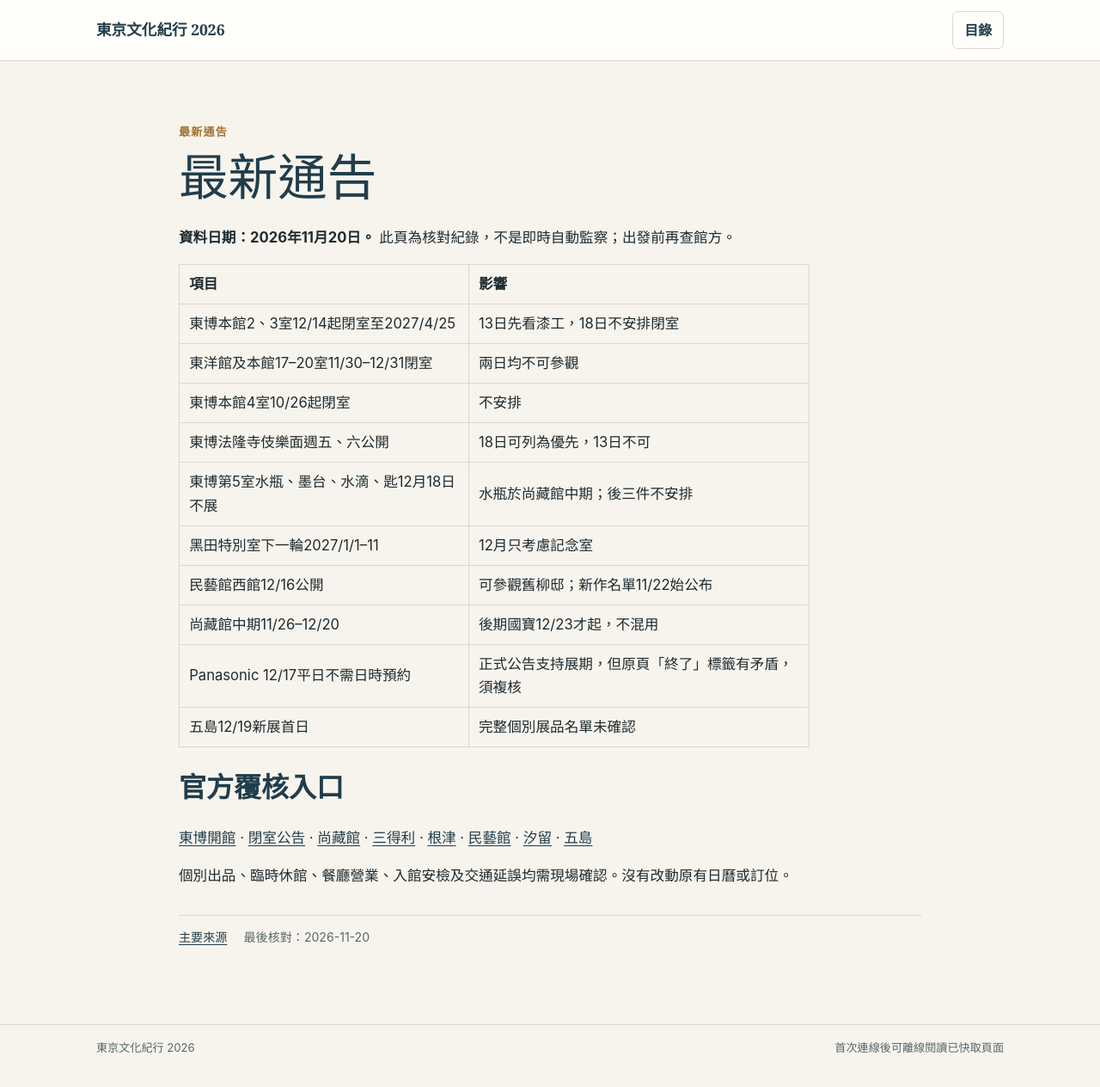
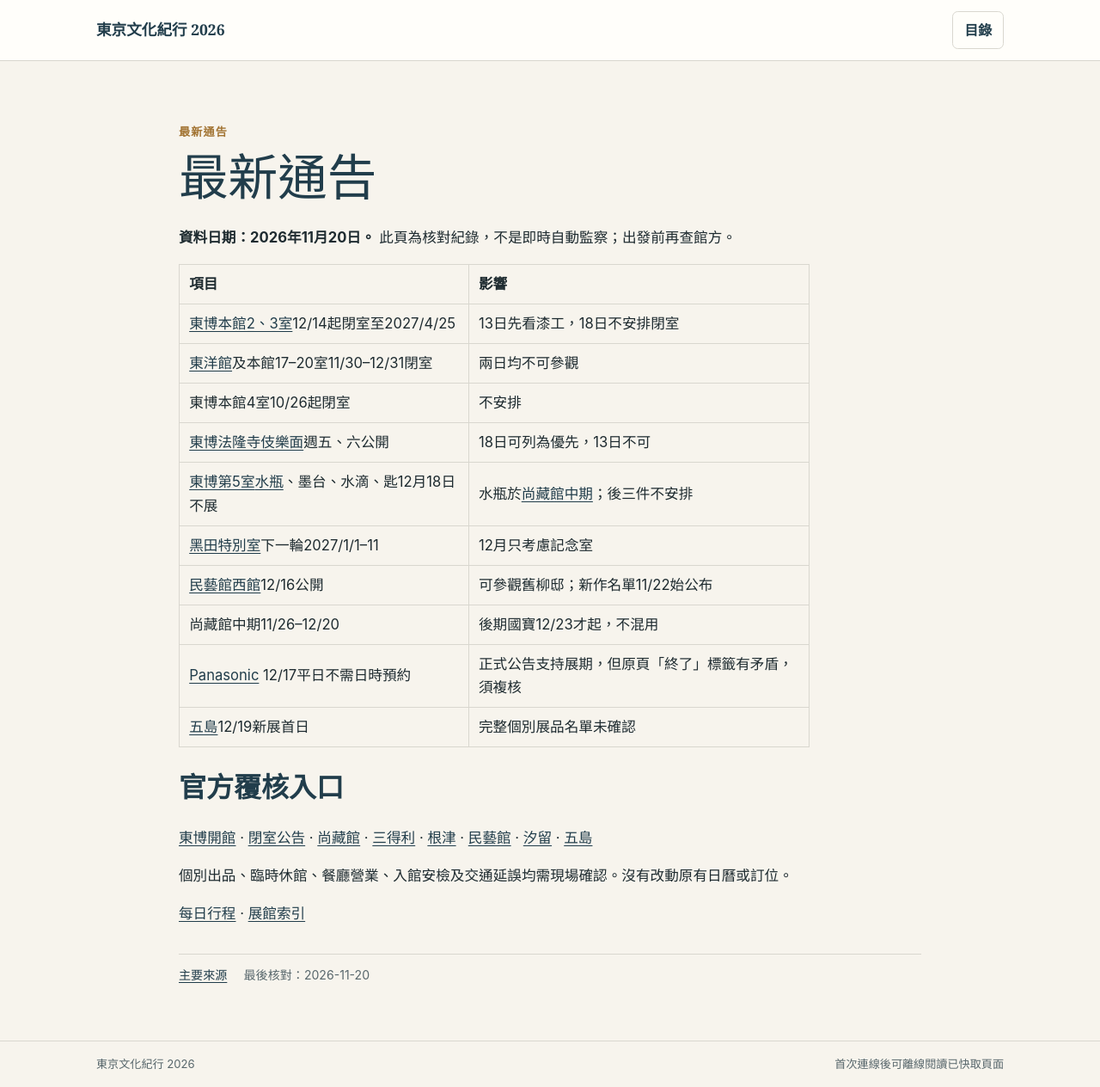
Before and after one commit to davetwchiu/tokyo-culture-trip-2026, a Jekyll site: the page built from content/updates/index.md, in a window 1280 px wide and 1264 px high. Shown: the whole window at 86% size. Built offline with Jekyll 4.4.1, drawn with Linux system fonts in a browser that asks for light colours.

Commit message:
Cross-link practical guide updates/index.md

```diff
--- a/content/updates/index.md
+++ b/content/updates/index.md
@@ -17,18 +17,20 @@ offline: true
 
 | 項目 | 影響 |
 |---|---|
-| 東博本館2、3室12/14起閉室至2027/4/25 | 13日先看漆工，18日不安排閉室 |
-| 東洋館及本館17–20室11/30–12/31閉室 | 兩日均不可參觀 |
+| [東博本館2、3室](/tokyo-culture-trip-2026/museums/tokyo-national-museum/buildings/honkan/#lacquer-room)12/14起閉室至2027/4/25 | 13日先看漆工，18日不安排閉室 |
+| [東洋館](/tokyo-culture-trip-2026/museums/tokyo-national-museum/buildings/toyokan/)及本館17–20室11/30–12/31閉室 | 兩日均不可參觀 |
 | 東博本館4室10/26起閉室 | 不安排 |
-| 東博法隆寺伎樂面週五、六公開 | 18日可列為優先，13日不可 |
-| 東博第5室水瓶、墨台、水滴、匙12月18日不展 | 水瓶於尚藏館中期；後三件不安排 |
-| 黑田特別室下一輪2027/1/1–11 | 12月只考慮記念室 |
-| 民藝館西館12/16公開 | 可參觀舊柳邸；新作名單11/22始公布 |
+| [東博法隆寺伎樂面](/tokyo-culture-trip-2026/museums/tokyo-national-museum/buildings/horyuji/#room-3)週五、六公開 | 18日可列為優先，13日不可 |
+| [東博第5室](/tokyo-culture-trip-2026/museums/tokyo-national-museum/buildings/horyuji/#room-5)[水瓶](/tokyo-culture-trip-2026/works/dragon-ewer/)、墨台、水滴、匙12月18日不展 | 水瓶於[尚藏館中期](/tokyo-culture-trip-2026/museums/sannomaru/#mid-period)；後三件不安排 |
+| [黑田特別室](/tokyo-culture-trip-2026/museums/tokyo-national-museum/buildings/kuroda/)下一輪2027/1/1–11 | 12月只考慮記念室 |
+| [民藝館西館](/tokyo-culture-trip-2026/museums/mingeikan/#west-building)12/16公開 | 可參觀舊柳邸；新作名單11/22始公布 |
 | 尚藏館中期11/26–12/20 | 後期國寶12/23才起，不混用 |
-| Panasonic 12/17平日不需日時預約 | 正式公告支持展期，但原頁「終了」標籤有矛盾，須複核 |
-| 五島12/19新展首日 | 完整個別展品名單未確認 |
+| [Panasonic](/tokyo-culture-trip-2026/museums/panasonic/) 12/17平日不需日時預約 | 正式公告支持展期，但原頁「終了」標籤有矛盾，須複核 |
+| [五島](/tokyo-culture-trip-2026/museums/gotoh/)12/19新展首日 | 完整個別展品名單未確認 |
 
 ## 官方覆核入口
 [東博開館](https://www.tnm.jp/modules/r_free_page/index.php?id=113&lang=ja) · [閉室公告](https://www.tnm.jp/modules/r_free_page/index.php?id=2002&lang=ja) · [尚藏館](https://shozokan.nich.go.jp/exhibitions/grand-opening-1) · [三得利](https://www.suntory.co.jp/sma/exhibition/) · [根津](https://www.nezu-muse.or.jp/jp/exhibitions/view-122.html) · [民藝館](https://mingeikan.or.jp/special/ex202611/) · [汐留](https://panasonic.co.jp/ew/museum/index.html) · [五島](https://www.gotoh-museum.or.jp/event/next/)
 
 個別出品、臨時休館、餐廳營業、入館安檢及交通延誤均需現場確認。沒有改動原有日曆或訂位。
+
+[每日行程](/tokyo-culture-trip-2026/itinerary/) · [展館索引](/tokyo-culture-trip-2026/museums/)
```
